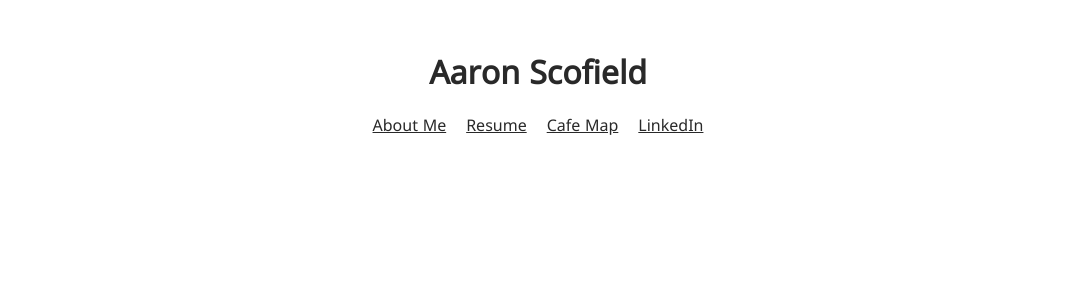
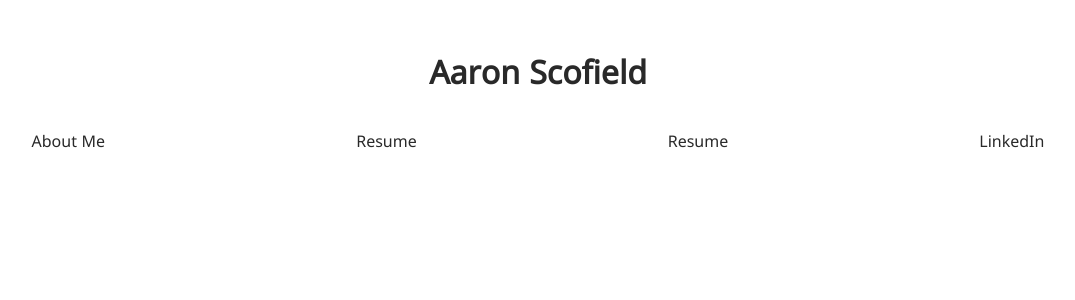
Before and after one commit to aaronscofield/personal_website, a Vue app: page / in a window 1280 px wide. Shown: the top 300 px of the page, without its empty margins (102-1177 px from the left). Built offline with nearby package versions, Linux system fonts and the light colour scheme.

Commit message:
custom aligned navbar

```diff
--- /dev/null
+++ b/src/components/Header/Header.scss
@@ -0,0 +1,24 @@
+h3 {
+    margin: 40px 0 0;
+}
+ul {
+    list-style-type: none;
+    padding: 0;
+}
+li {
+    display: inline-block;
+    margin: 0 10px;
+}
+a {
+    color: #42b983;
+}
+
+.header {
+    font-family: "NotoSansOsmanya";
+    text-align: center;
+}
+
+@font-face {
+    font-family: 'NotoSansOsmanya';
+    src: url('../../static/NotoSansOsmanya-Regular.ttf') format('truetype');
+}
--- a/src/components/Header/Header.vue
+++ b/src/components/Header/Header.vue
@@ -1,31 +1,18 @@
 <template>
-  <div class="hello">
+  <div class="header">
     <h1>{{ msg }}</h1>
   </div>
 </template>
 
 <script>
 export default {
-  name: 'HelloWorld',
+  name: 'Header',
   props: {
     msg: String
   }
 }
 </script>
 
-<style scoped>
-h3 {
-  margin: 80px 0 0;
-}
-ul {
-  list-style-type: none;
-  padding: 0;
-}
-li {
-  display: inline-block;
-  margin: 0 10px;
-}
-a {
-  color: #42b983;
-}
+<style lang="scss" scoped>
+  @import './Header';
 </style>
--- /dev/null
+++ b/src/components/Navbar/Bar/NavigationBar.scss
@@ -0,0 +1,7 @@
+a {
+    color: #292929;
+}
+
+.navbar {
+    display: flex;
+}
--- /dev/null
+++ b/src/components/Navbar/Bar/NavigationBar.vue
@@ -0,0 +1,23 @@
+<template>
+    <div class="navbar">
+        <NavbarButton title="About Me"/>
+        <NavbarButton title="Resume"/>
+        <NavbarButton title="Resume"/>
+        <NavbarButton title="LinkedIn"/>
+    </div>
+</template>
+
+<script>
+import NavbarButton from '../NavbarButton/NavbarButton.vue'
+
+export default {
+    name: 'Navbar',
+    components: {
+        NavbarButton
+    }
+}
+</script>
+
+<style lang="scss" scoped>
+  @import './NavigationBar';
+</style>
--- /dev/null
+++ b/src/components/Navbar/NavbarButton/NavbarButton.scss
@@ -0,0 +1,15 @@
+.button {
+    text-align: center;
+    padding: 0px;
+    margin:  auto;
+    font-family: "NotoSansOsmanya";
+}
+
+.button:hover{
+    background-color: antiquewhite;
+}
+
+@font-face {
+    font-family: 'NotoSansOsmanya';
+    src: url('../../../static/NotoSansOsmanya-Regular.ttf') format('truetype');
+}
--- /dev/null
+++ b/src/components/Navbar/NavbarButton/NavbarButton.vue
@@ -0,0 +1,18 @@
+<template>
+    <div class = "button">
+        <p>{{ title }}</p>
+    </div>
+</template>
+
+<script>
+export default {
+    name: 'NavbarButton',
+    props: {
+        title: String
+    }
+}
+</script>
+
+<style lang="scss" scoped>
+  @import './NavbarButton';
+</style>
--- a/src/components/NavigationBar/NavigationBar.scss
+++ /dev/null
@@ -1,16 +0,0 @@
-@font-face {
-    font-family: 'NotoSansOsmanya';
-    src: url('../../static/NotoSansOsmanya-Regular.ttf') format('truetype');
-}
-
-ul {
-    list-style-type: none;
-    padding: 0;
-}
-li {
-    display: inline-block;
-    margin: 0 10px;
-}
-a {
-    color: #292929;
-}
--- a/src/components/NavigationBar/NavigationBar.vue
+++ /dev/null
@@ -1,20 +0,0 @@
-<template>
-    <div class="text-center">
-        <ul>
-            <li><a href="" target="_blank" rel="noopener">About Me</a></li>
-            <li><a href="" target="_blank" rel="noopener">Resume</a></li>
-            <li><a href="" target="_blank" rel="noopener">Cafe Map</a></li>
-            <li><a href="" target="_blank" rel="noopener">LinkedIn</a></li>
-        </ul>
-    </div>
-</template>
-
-<script>
-export default {
-  name: 'Navbar'
-}
-</script>
-
-<style lang="scss" scoped>
-  @import './NavigationBar';
-</style>
--- a/src/layouts/App.scss
+++ b/src/layouts/App.scss
@@ -1,13 +1,8 @@
 #app {
-    font-family: NotoSansOsmanya;
     -webkit-font-smoothing: antialiased;
     -moz-osx-font-smoothing: grayscale;
-    text-align: center;
     color: #292929;
     margin-top: 50px;
+    float: center;
+    justify-content: center;
 }
-
-@font-face {
-    font-family: 'NotoSansOsmanya';
-    src: url('../static/NotoSansOsmanya-Regular.ttf') format('truetype');
-}
--- a/src/layouts/App.vue
+++ b/src/layouts/App.vue
@@ -5,8 +5,7 @@
 
 <script>
 import Header from '../components/Header/Header.vue'
-import NavigationBar from '../components/NavigationBar/NavigationBar.vue'
-
+import NavigationBar from '../components/Navbar/Bar/NavigationBar.vue'
 
 export default {
   name: 'App',
```
